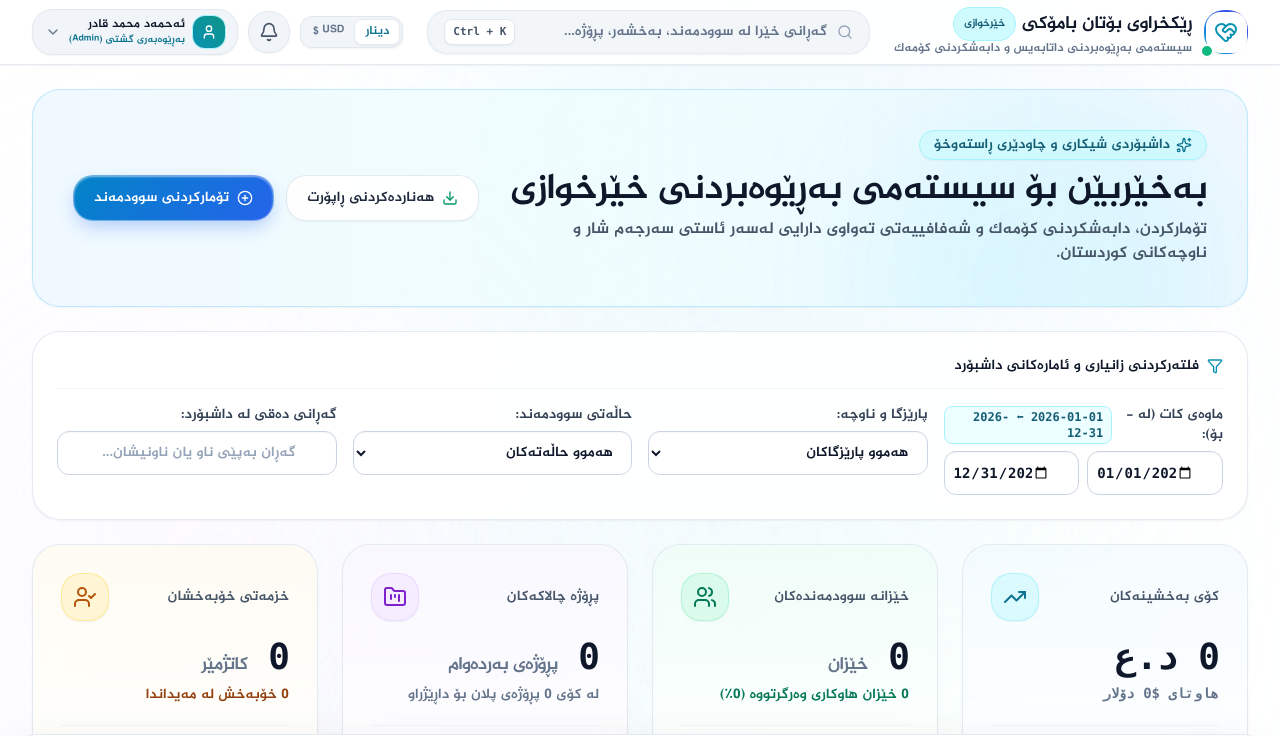
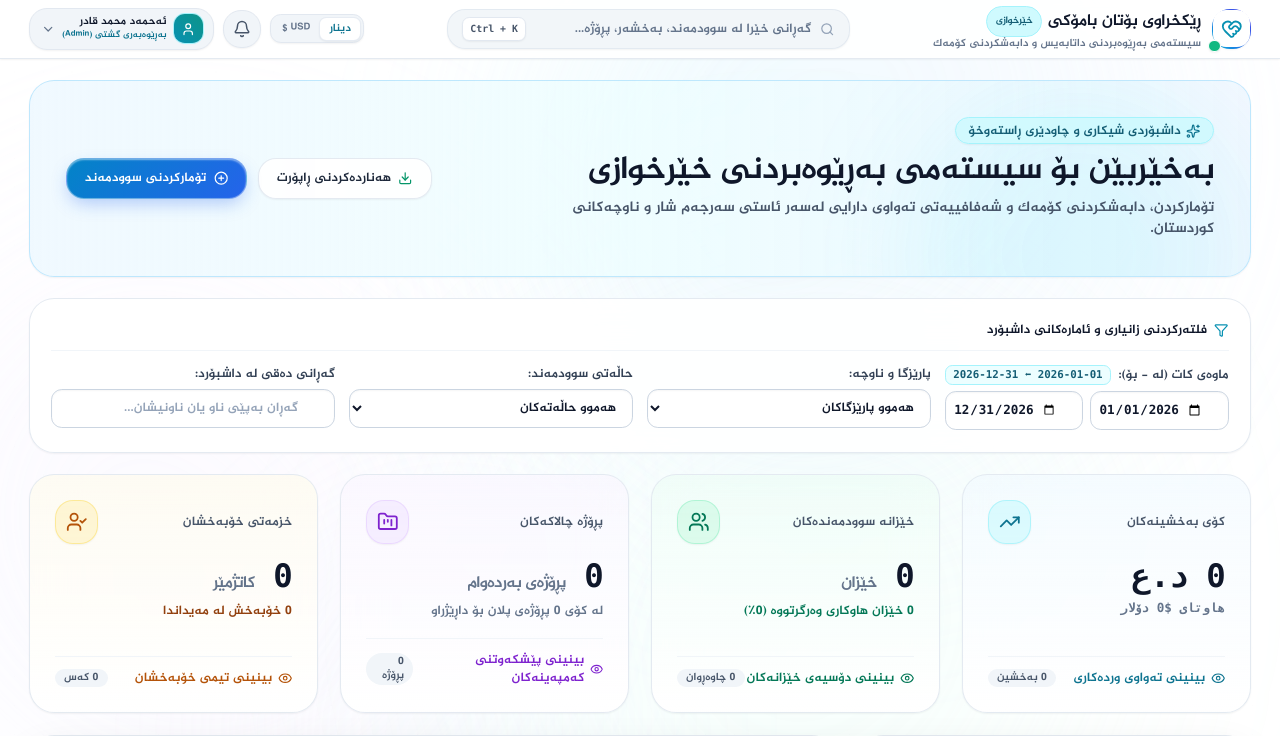
Before and after one commit to mohamediqbalghaffar/khair, a React (Vite) app: page / in a window 1280 px wide. Shown: the top 736 px of the page. Built offline with nearby package versions, Linux system fonts and the light colour scheme.

Commit message:
Style: Scale entire UI down by 10% (90% zoom)

```diff
--- a/src/index.css
+++ b/src/index.css
@@ -19,6 +19,10 @@
 
   * {
     border-color: rgba(226, 232, 240, 0.8);
+  }
+
+  html {
+    zoom: 0.9;
   }
 
   html, body {
```
